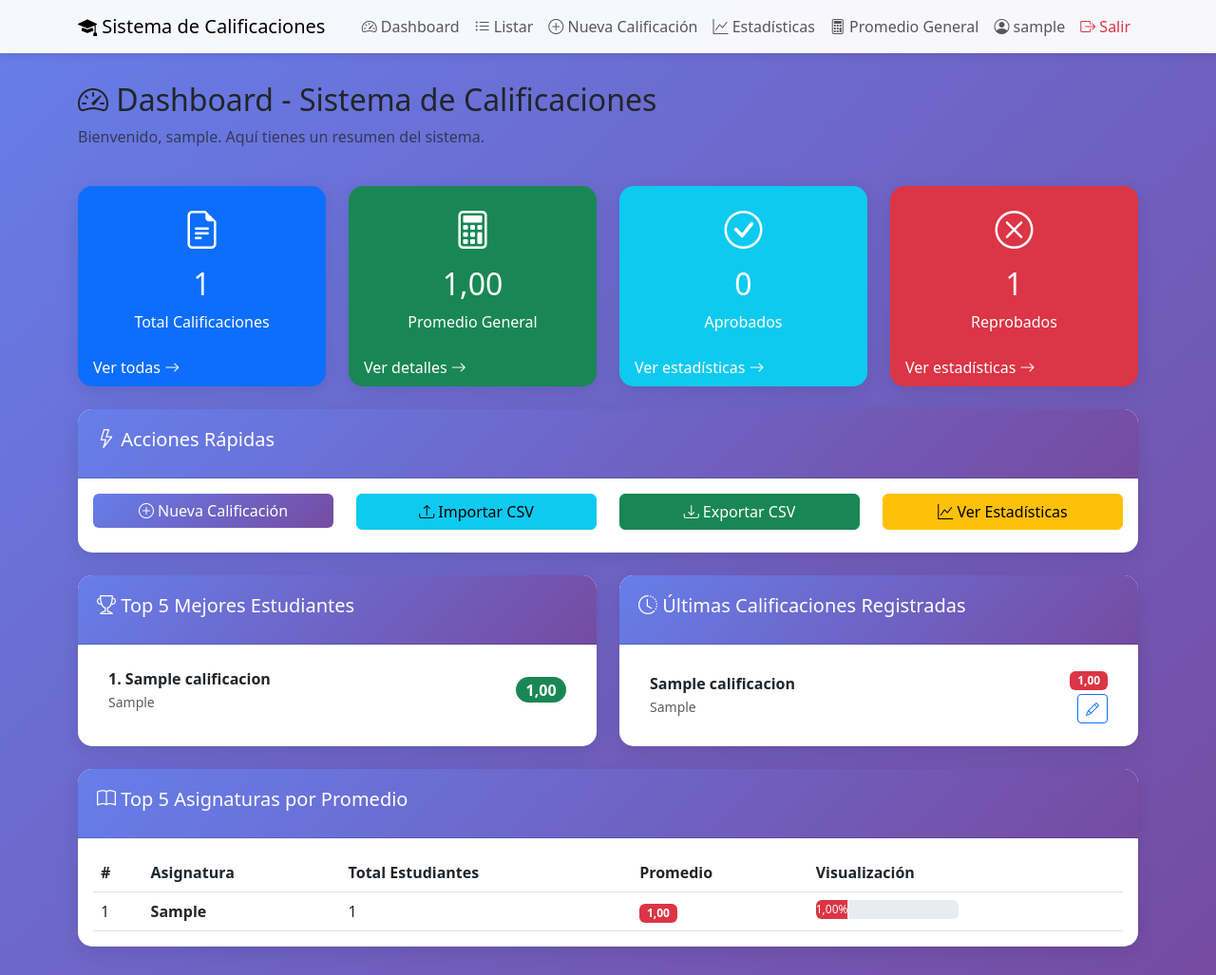
After one commit to JuanSebastianE23/PROYECTOInicio_de_Sesion, a Django app: page /dashboard/ in a window 1280 px wide. The commit adds this page. Shown: the whole page at 95% size. Run offline with Django 5.2, Linux system fonts and the light colour scheme; a user stored in the database is signed in; tables that the repository leaves empty hold one stand-in row (values such as "Sample post").

Commit message:
Agregar Dashboard principal con widgets y resumen del sistema

```diff
--- a/calificaciones_nombre__estudiantes/templates/calificaciones/base.html
+++ b/calificaciones_nombre__estudiantes/templates/calificaciones/base.html
@@ -50,6 +50,11 @@
             </button>
             <div class="collapse navbar-collapse" id="navbarNav">
                 <ul class="navbar-nav ms-auto">
+                    <li class="nav-item">
+                        <a class="nav-link" href="{% url 'dashboard' %}">
+                            <i class="bi bi-speedometer2"></i> Dashboard
+                        </a>
+                    </li>
                     <li class="nav-item">
                         <a class="nav-link" href="{% url 'listar_calificaciones' %}">
                             <i class="bi bi-list-ul"></i> Listar
--- /dev/null
+++ b/calificaciones_nombre__estudiantes/templates/calificaciones/dashboard.html
@@ -0,0 +1,228 @@
+{% extends 'calificaciones/base.html' %}
+
+{% block title %}Dashboard{% endblock %}
+
+{% block content %}
+<div class="row mb-4">
+    <div class="col-12">
+        <h2><i class="bi bi-speedometer2"></i> Dashboard - Sistema de Calificaciones</h2>
+        <p class="text-muted">Bienvenido, {{ user.username }}. Aquí tienes un resumen del sistema.</p>
+    </div>
+</div>
+
+<!-- Tarjetas de resumen -->
+<div class="row mb-4">
+    <div class="col-md-3">
+        <div class="card text-white bg-primary h-100">
+            <div class="card-body text-center">
+                <i class="bi bi-file-earmark-text fs-1"></i>
+                <h2 class="mt-2">{{ total_calificaciones }}</h2>
+                <p class="mb-0">Total Calificaciones</p>
+            </div>
+            <div class="card-footer bg-transparent border-0">
+                <a href="{% url 'listar_calificaciones' %}" class="text-white text-decoration-none">
+                    Ver todas <i class="bi bi-arrow-right"></i>
+                </a>
+            </div>
+        </div>
+    </div>
+    <div class="col-md-3">
+        <div class="card text-white bg-success h-100">
+            <div class="card-body text-center">
+                <i class="bi bi-calculator fs-1"></i>
+                <h2 class="mt-2">{{ promedio_general|default:"N/A" }}</h2>
+                <p class="mb-0">Promedio General</p>
+            </div>
+            <div class="card-footer bg-transparent border-0">
+                <a href="{% url 'promedio_general' %}" class="text-white text-decoration-none">
+                    Ver detalles <i class="bi bi-arrow-right"></i>
+                </a>
+            </div>
+        </div>
+    </div>
+    <div class="col-md-3">
+        <div class="card text-white bg-info h-100">
+            <div class="card-body text-center">
+                <i class="bi bi-check-circle fs-1"></i>
+                <h2 class="mt-2">{{ aprobados }}</h2>
+                <p class="mb-0">Aprobados</p>
+            </div>
+            <div class="card-footer bg-transparent border-0">
+                <a href="{% url 'estadisticas' %}" class="text-white text-decoration-none">
+                    Ver estadísticas <i class="bi bi-arrow-right"></i>
+                </a>
+            </div>
+        </div>
+    </div>
+    <div class="col-md-3">
+        <div class="card text-white bg-danger h-100">
+            <div class="card-body text-center">
+                <i class="bi bi-x-circle fs-1"></i>
+                <h2 class="mt-2">{{ reprobados }}</h2>
+                <p class="mb-0">Reprobados</p>
+            </div>
+            <div class="card-footer bg-transparent border-0">
+                <a href="{% url 'estadisticas' %}" class="text-white text-decoration-none">
+                    Ver estadísticas <i class="bi bi-arrow-right"></i>
+                </a>
+            </div>
+        </div>
+    </div>
+</div>
+
+<!-- Acciones rápidas -->
+<div class="row mb-4">
+    <div class="col-12">
+        <div class="card">
+            <div class="card-header">
+                <h5><i class="bi bi-lightning"></i> Acciones Rápidas</h5>
+            </div>
+            <div class="card-body">
+                <div class="row">
+                    <div class="col-md-3 mb-2">
+                        <a href="{% url 'crear_calificacion' %}" class="btn btn-primary w-100">
+                            <i class="bi bi-plus-circle"></i> Nueva Calificación
+                        </a>
+                    </div>
+                    <div class="col-md-3 mb-2">
+                        <a href="{% url 'importar_csv' %}" class="btn btn-info w-100">
+                            <i class="bi bi-upload"></i> Importar CSV
+                        </a>
+                    </div>
+                    <div class="col-md-3 mb-2">
+                        <a href="{% url 'exportar_csv' %}" class="btn btn-success w-100">
+                            <i class="bi bi-download"></i> Exportar CSV
+                        </a>
+                    </div>
+                    <div class="col-md-3 mb-2">
+                        <a href="{% url 'estadisticas' %}" class="btn btn-warning w-100">
+                            <i class="bi bi-graph-up"></i> Ver Estadísticas
+                        </a>
+                    </div>
+                </div>
+            </div>
+        </div>
+    </div>
+</div>
+
+<div class="row">
+    <!-- Top 5 Mejores Estudiantes -->
+    <div class="col-md-6 mb-4">
+        <div class="card h-100">
+            <div class="card-header bg-success text-white">
+                <h5><i class="bi bi-trophy"></i> Top 5 Mejores Estudiantes</h5>
+            </div>
+            <div class="card-body">
+                {% if mejores_estudiantes %}
+                <div class="list-group list-group-flush">
+                    {% for cal in mejores_estudiantes %}
+                    <div class="list-group-item d-flex justify-content-between align-items-center">
+                        <div>
+                            <strong>{{ forloop.counter }}. {{ cal.nombre_estudiante }}</strong>
+                            <br>
+                            <small class="text-muted">{{ cal.asignatura }}</small>
+                        </div>
+                        <span class="badge bg-success rounded-pill fs-6">{{ cal.promedio }}</span>
+                    </div>
+                    {% endfor %}
+                </div>
+                {% else %}
+                <p class="text-muted text-center">No hay datos disponibles</p>
+                {% endif %}
+            </div>
+        </div>
+    </div>
+
+    <!-- Últimas Calificaciones -->
+    <div class="col-md-6 mb-4">
+        <div class="card h-100">
+            <div class="card-header bg-primary text-white">
+                <h5><i class="bi bi-clock-history"></i> Últimas Calificaciones Registradas</h5>
+            </div>
+            <div class="card-body">
+                {% if ultimas_calificaciones %}
+                <div class="list-group list-group-flush">
+                    {% for cal in ultimas_calificaciones %}
+                    <div class="list-group-item d-flex justify-content-between align-items-center">
+                        <div>
+                            <strong>{{ cal.nombre_estudiante }}</strong>
+                            <br>
+                            <small class="text-muted">{{ cal.asignatura }}</small>
+                        </div>
+                        <div class="text-end">
+                            {% if cal.promedio >= 60 %}
+                            <span class="badge bg-success">{{ cal.promedio }}</span>
+                            {% else %}
+                            <span class="badge bg-danger">{{ cal.promedio }}</span>
+                            {% endif %}
+                            <br>
+                            <a href="{% url 'editar_calificacion' cal.pk %}" class="btn btn-sm btn-outline-primary mt-1">
+                                <i class="bi bi-pencil"></i>
+                            </a>
+                        </div>
+                    </div>
+                    {% endfor %}
+                </div>
+                {% else %}
+                <p class="text-muted text-center">No hay calificaciones registradas</p>
+                {% endif %}
+            </div>
+        </div>
+    </div>
+</div>
+
+<!-- Promedio por Asignatura -->
+<div class="row">
+    <div class="col-12">
+        <div class="card">
+            <div class="card-header bg-warning">
+                <h5><i class="bi bi-book"></i> Top 5 Asignaturas por Promedio</h5>
+            </div>
+            <div class="card-body">
+                {% if promedios_asignatura %}
+                <div class="table-responsive">
+                    <table class="table table-hover mb-0">
+                        <thead>
+                            <tr>
+                                <th>#</th>
+                                <th>Asignatura</th>
+                                <th>Total Estudiantes</th>
+                                <th>Promedio</th>
+                                <th>Visualización</th>
+                            </tr>
+                        </thead>
+                        <tbody>
+                            {% for item in promedios_asignatura %}
+                            <tr>
+                                <td>{{ forloop.counter }}</td>
+                                <td><strong>{{ item.asignatura }}</strong></td>
+                                <td>{{ item.total }}</td>
+                                <td>
+                                    {% if item.promedio >= 60 %}
+                                    <span class="badge bg-success">{{ item.promedio }}</span>
+                                    {% else %}
+                                    <span class="badge bg-danger">{{ item.promedio }}</span>
+                                    {% endif %}
+                                </td>
+                                <td>
+                                    <div class="progress" style="height: 20px; width: 150px;">
+                                        {% if item.promedio >= 60 %}
+                                        <div class="progress-bar bg-success" style="width: {{ item.promedio }}%">{{ item.promedio }}%</div>
+                                        {% else %}
+                                        <div class="progress-bar bg-danger" style="width: {{ item.promedio }}%">{{ item.promedio }}%</div>
+                                        {% endif %}
+                                    </div>
+                                </td>
+                            </tr>
+                            {% endfor %}
+                        </tbody>
+                    </table>
+                </div>
+                {% else %}
+                <p class="text-muted text-center">No hay datos disponibles</p>
+                {% endif %}
+            </div>
+        </div>
+    </div>
+</div>
+{% endblock %}
--- a/calificaciones_nombre__estudiantes/urls.py
+++ b/calificaciones_nombre__estudiantes/urls.py
@@ -4,6 +4,7 @@ from . import views
 urlpatterns = [
     path('', views.login_view, name='login'),
     path('logout/', views.logout_view, name='logout'),
+    path('dashboard/', views.dashboard, name='dashboard'),
     path('calificaciones/', views.listar_calificaciones, name='listar_calificaciones'),
     path('calificaciones/crear/', views.crear_calificacion, name='crear_calificacion'),
     path('calificaciones/editar/<int:pk>/', views.editar_calificacion, name='editar_calificacion'),
--- a/calificaciones_nombre__estudiantes/views.py
+++ b/calificaciones_nombre__estudiantes/views.py
@@ -15,7 +15,7 @@ def login_view(request):
         if user is not None:
             login(request, user)
             messages.success(request, f'Bienvenido {username}!')
-            return redirect('listar_calificaciones')
+            return redirect('dashboard')
         else:
             messages.error(request, 'Usuario o contraseña incorrectos')
     return render(request, 'calificaciones/login.html')
@@ -278,3 +278,46 @@ def importar_csv(request):
         return redirect('listar_calificaciones')
 
     return render(request, 'calificaciones/importar_csv.html')
+
+
+# Vista de Dashboard
+@login_required
+def dashboard(request):
+    """Dashboard principal con resumen del sistema"""
+    from django.db.models import Avg, Count
+
+    # Estadísticas generales
+    total_calificaciones = Calificacion.objects.count()
+    promedio_general = Calificacion.objects.aggregate(Avg('promedio'))['promedio__avg']
+    aprobados = Calificacion.objects.filter(promedio__gte=60).count()
+    reprobados = Calificacion.objects.filter(promedio__lt=60).count()
+
+    # Últimas calificaciones registradas
+    ultimas_calificaciones = Calificacion.objects.all().order_by('-id')[:5]
+
+    # Top 5 mejores estudiantes
+    mejores_estudiantes = Calificacion.objects.all().order_by('-promedio')[:5]
+
+    # Promedio por asignatura (top 5)
+    promedios_asignatura = Calificacion.objects.values('asignatura').annotate(
+        promedio=Avg('promedio'),
+        total=Count('id')
+    ).order_by('-promedio')[:5]
+
+    # Redondear
+    if promedio_general:
+        promedio_general = round(promedio_general, 2)
+
+    for item in promedios_asignatura:
+        item['promedio'] = round(item['promedio'], 2)
+
+    context = {
+        'total_calificaciones': total_calificaciones,
+        'promedio_general': promedio_general,
+        'aprobados': aprobados,
+        'reprobados': reprobados,
+        'ultimas_calificaciones': ultimas_calificaciones,
+        'mejores_estudiantes': mejores_estudiantes,
+        'promedios_asignatura': promedios_asignatura,
+    }
+    return render(request, 'calificaciones/dashboard.html', context)
```
